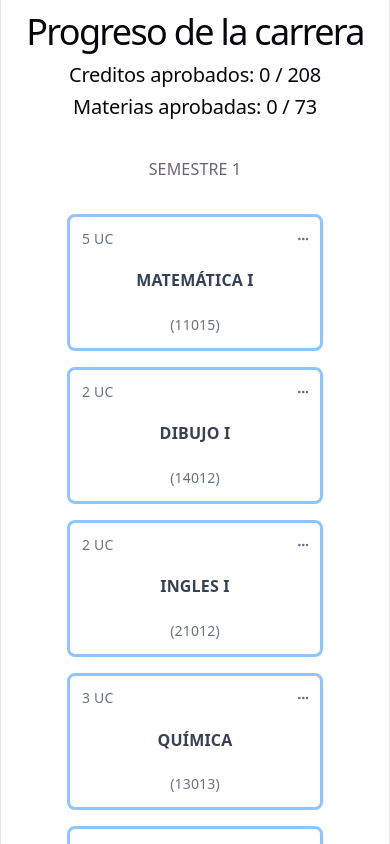
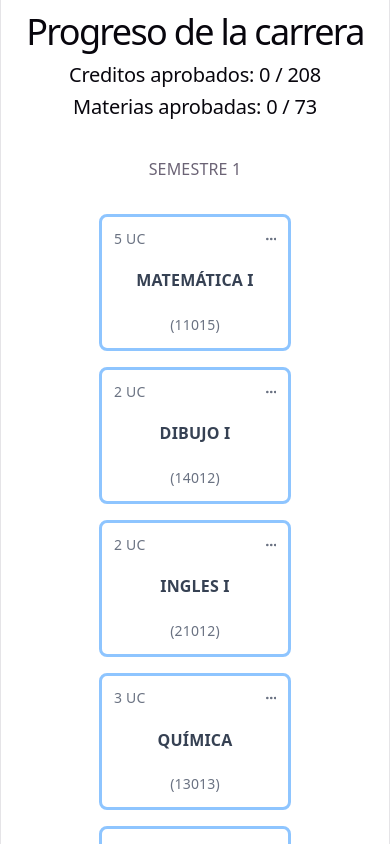
Before and after one commit to Guerra-Luis/visor_materias, a React (Vite) app: page / in a window 390 px wide. Shown: the top 844 px of the page. Built offline with nearby package versions, Linux system fonts and the light colour scheme.

Commit message:
refactor(ui): improve subject card responsiveness and text clamping

```diff
--- a/src/components/Subject.jsx
+++ b/src/components/Subject.jsx
@@ -45,7 +45,7 @@ export function Subject({ subjectData }) {
   return (
     <>
       <div
-        className={`rounded-lg w-64 p-3 border-2 cursor-pointer inline-block
+        className={`rounded-lg w-48 sm:w-64 p-3 border-2 cursor-pointer inline-block
           ${styles.bg} ${styles.border} ${styles.text}
         `}
         onClick={(e) => handleClickSubject(e)}
@@ -71,11 +71,21 @@ export function Subject({ subjectData }) {
             </svg>
           </button>
         </div>
-        <span className="h-[3em] my-2 flex items-center justify-center font-semibold">
-          {subject['nombre']
-            .replace('LABORATORIO DE ', 'LAB. ')
-            .replace('PROBLEMÁTICA ', 'PROB. ')}
-        </span>
+        <div className="my-2 min-h-[3em] flex items-center">
+          <div
+            className="w-full text-center font-semibold"
+            style={{
+              display: '-webkit-box',
+              WebkitBoxOrient: 'vertical',
+              WebkitLineClamp: 2,
+              overflow: 'hidden',
+            }}
+          >
+            {subject['nombre']
+              .replace('LABORATORIO DE ', 'LAB. ')
+              .replace('PROBLEMÁTICA ', 'PROB. ')}
+          </div>
+        </div>
         <span className="text-sm text-gray-500">
           ({subject['codigo']})
         </span>
```
